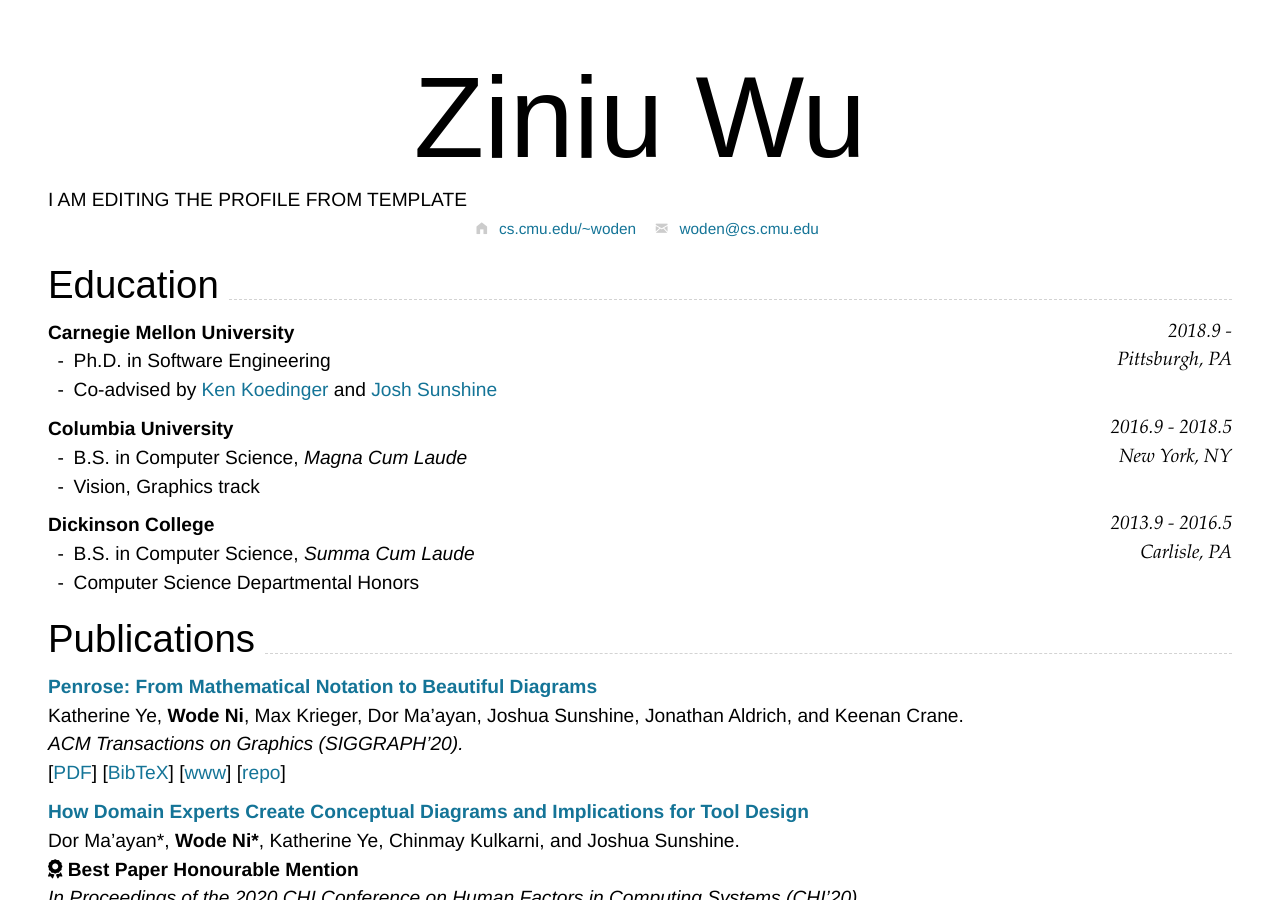
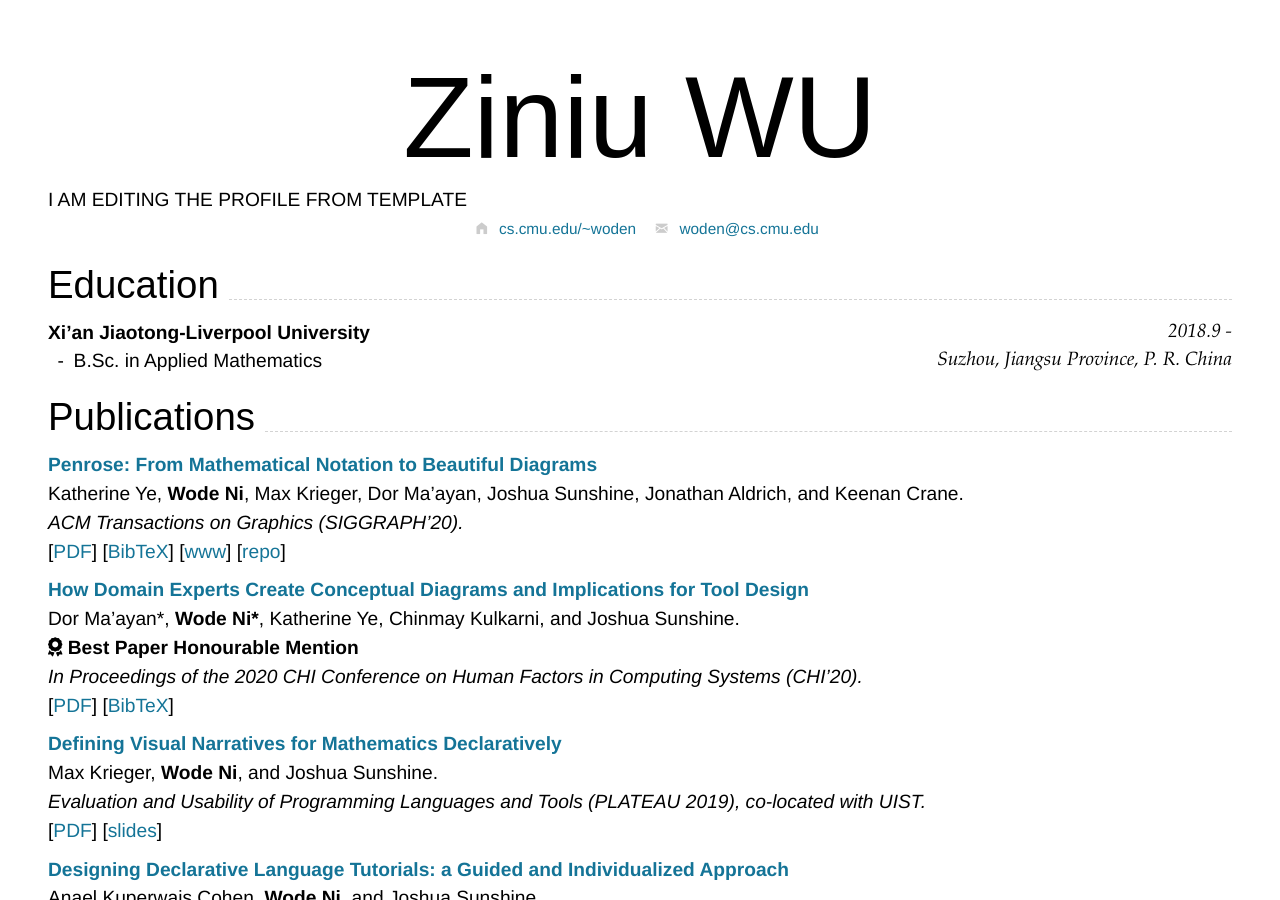
Before and after one commit to RoboDD/ziniu-cv, a Jekyll site: the page built from index.md, in a window 1280 px wide and 900 px high. Built offline with Jekyll 4.4.1, drawn with Linux system fonts in a browser that asks for light colours; nearby versions of some CDN libraries.

Commit message:
Update index.md

````diff
--- a/index.md
+++ b/index.md
@@ -9,7 +9,7 @@ homepage:
   text: cs.cmu.edu/~woden
 ---
 
-# Ziniu **Wu**
+# Ziniu **WU**
 
 I AM EDITING THE PROFILE FROM TEMPLATE
 <!--
@@ -24,32 +24,15 @@ Supported arguments:
 
 ## Education
 
-### **Carnegie Mellon University** `2018.9 -`
+
+### **Xi'an Jiaotong-Liverpool University** `2018.9 -`
 
 ```
-Pittsburgh, PA
+Suzhou, Jiangsu Province, P. R. China
 ```
 
-- Ph.D. in Software Engineering
-- Co-advised by [Ken Koedinger](http://pact.cs.cmu.edu/koedinger.html) and [Josh Sunshine](http://www.cs.cmu.edu/~jssunshi/)
+- B.Sc. in Applied Mathematics
 
-### **Columbia University** `2016.9 - 2018.5`
-
-```
-New York, NY
-```
-
-- B.S. in Computer Science, _Magna Cum Laude_
-- Vision, Graphics track
-
-### **Dickinson College** `2013.9 - 2016.5`
-
-```
-Carlisle, PA
-```
-
-- B.S. in Computer Science, _Summa Cum Laude_
-- Computer Science Departmental Honors
 
 ## Publications
 
````
